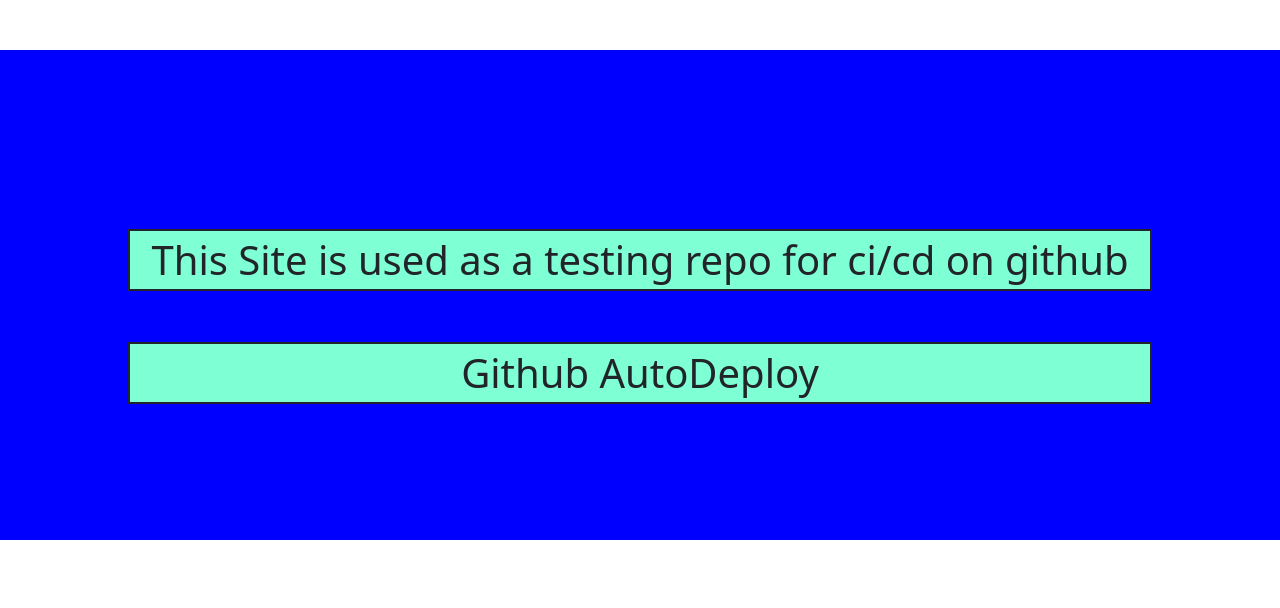
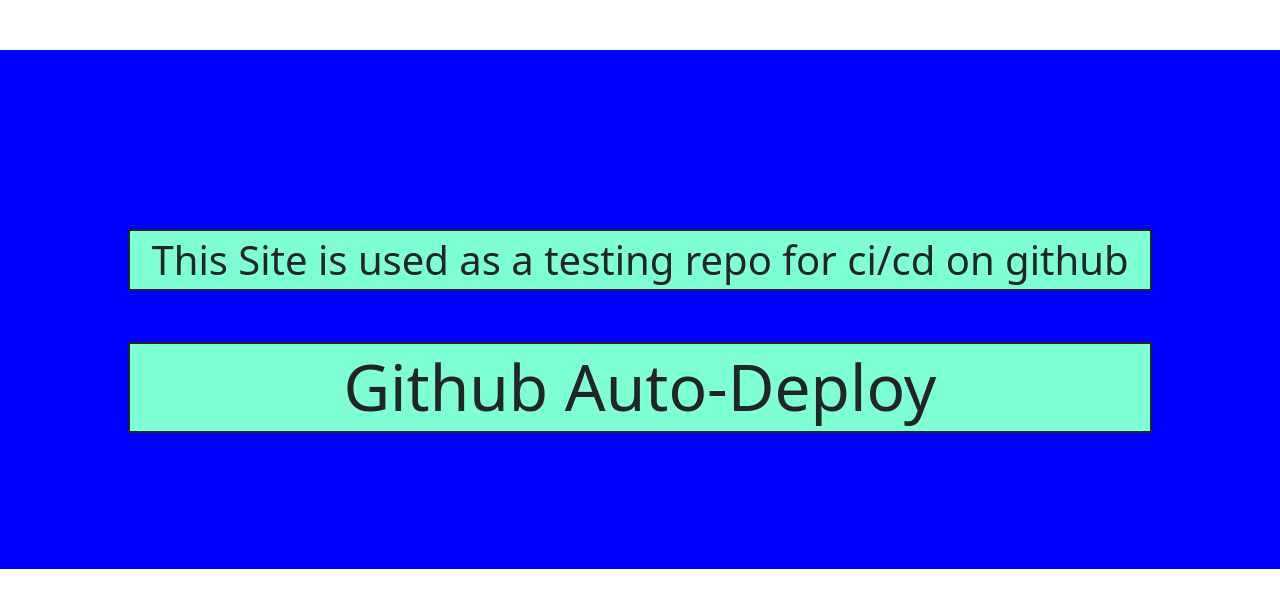
Before and after one commit to goyalper/test, a plain HTML site: page index.html in a window 1280 px wide. Drawn offline with nearby package versions, Linux system fonts and the light colour scheme.

Commit message:
added workflow hello world

```diff
--- a/index.html
+++ b/index.html
@@ -21,8 +21,9 @@
             border: 2px solid;
             background-color: aquamarine;
         }
-        h1:first-child{
+        h1:last-child{
             /* margin-top: 10%; */
+            font-size: 400%;
         }
         .middle{
           margin-top: 50px;
@@ -37,7 +38,7 @@
   <body>
     <div class="middle">
     <h1>This Site is used as a testing repo for ci/cd on github</h1>
-    <h1>Github AutoDeploy</h1>
+    <h1>Github Auto-Deploy</h1>
     </div>
 
 
```
Also changed, not shown: .github/workflows/hello.yaml (added), .github/workflows/main.yml (deleted).
